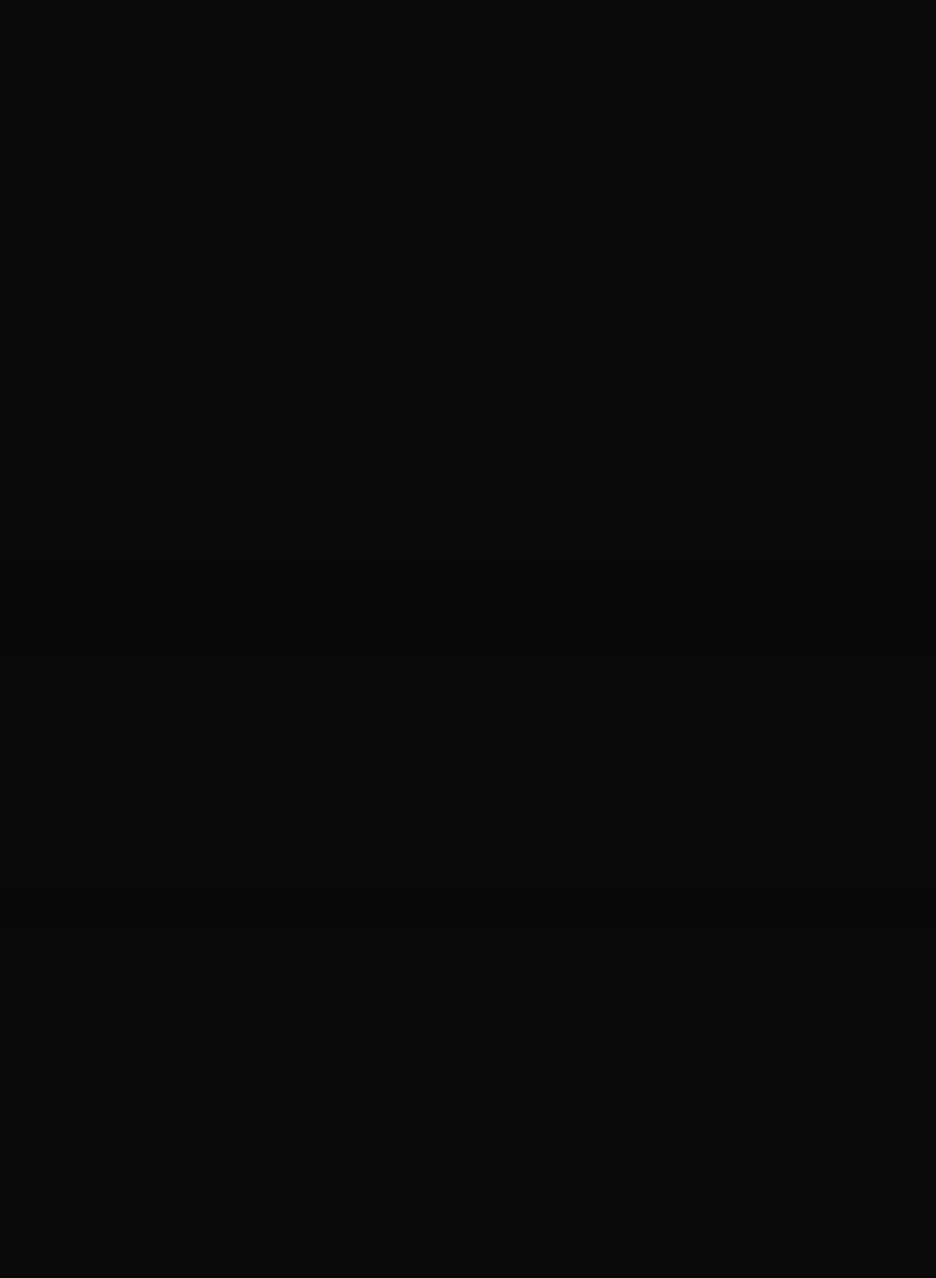
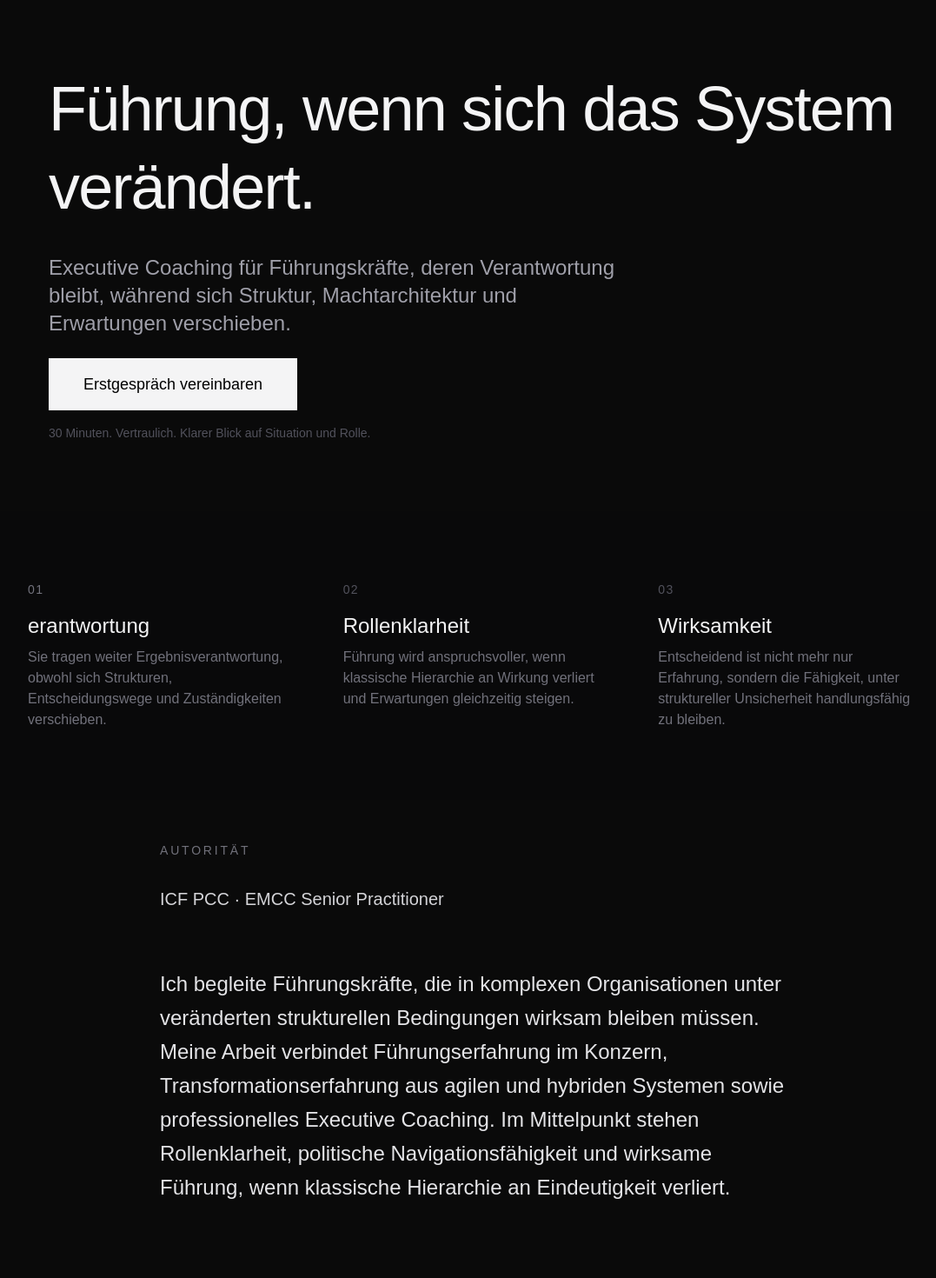
Before and after one commit to wolfgangtietz/coaching-landing, a Next.js app: page / in a window 1280 px wide. Shown: the top 1470 px of the page at 87% size, without its empty margins (96-1173 px from the left). Built offline with nearby package versions, Linux system fonts and the light colour scheme.

Commit message:
Improve layout spacing and contrast

```diff
--- a/app/page.tsx
+++ b/app/page.tsx
@@ -46,13 +46,12 @@ export default function Home() {
     <>
             <main className="min-h-screen">
         {/* Hero Section */}
-        <section className="min-h-[70vh] flex flex-col justify-center px-6 max-w-5xl mx-auto py-24">
-          <Reveal>
-            <h1 className="text-5xl md:text-7xl font-light tracking-tight mb-8 leading-tight">
+        <section className="flex flex-col px-6 max-w-5xl mx-auto py-20">
+            <h1 className="text-5xl md:text-7xl font-light tracking-tight mb-8 leading-tight text-zinc-100">
   Führung, wenn sich das System verändert.
 </h1>
 
-<p className="text-xl md:text-2xl text-zinc-400 font-light mb-12 max-w-2xl">
+<p className="text-xl md:text-2xl text-zinc-400 font-light mb-6 max-w-2xl">
   Executive Coaching für Führungskräfte, deren Verantwortung bleibt,
   während sich Struktur, Machtarchitektur und Erwartungen verschieben.
 </p>
@@ -69,19 +68,18 @@ export default function Home() {
     30 Minuten. Vertraulich. Klarer Blick auf Situation und Rolle.
   </p>
 </div>
-          </Reveal>
+
         </section>
 
         {/* Results Section */}
-        <section className="py-32 px-6 bg-zinc-950/50">
-          <div className="max-w-5xl mx-auto space-y-24">
-            <Reveal delay={200}>
+        <section className="py-20 px-6 bg-zinc-950/50">
+          <div className="max-w-5xl mx-auto">
    <div className="grid md:grid-cols-3 gap-16">
   <div>
-    <span className="block text-zinc-600 mb-4 text-sm tracking-widest uppercase">
+    <span className="block text-zinc-500 mb-4 text-sm tracking-widest uppercase">
       01
     </span>
-    <h3 className="text-2xl font-light mb-2">Verantwortung</h3>
+    <h3 className="text-2xl font-light mb-2 text-zinc-100">erantwortung</h3>
     <p className="text-zinc-500 font-light">
       Sie tragen weiter Ergebnisverantwortung, obwohl sich Strukturen,
       Entscheidungswege und Zuständigkeiten verschieben.
@@ -91,7 +89,7 @@ export default function Home() {
     <span className="block text-zinc-600 mb-4 text-sm tracking-widest uppercase">
       02
     </span>
-    <h3 className="text-2xl font-light mb-2">Rollenklarheit</h3>
+    <h3 className="text-2xl font-light mb-2 text-zinc-100">Rollenklarheit</h3>
     <p className="text-zinc-500 font-light">
       Führung wird anspruchsvoller, wenn klassische Hierarchie an Wirkung
       verliert und Erwartungen gleichzeitig steigen.
@@ -101,21 +99,19 @@ export default function Home() {
     <span className="block text-zinc-600 mb-4 text-sm tracking-widest uppercase">
       03
     </span>
-    <h3 className="text-2xl font-light mb-2">Wirksamkeit</h3>
+    <h3 className="text-2xl font-light mb-2 text-zinc-100">Wirksamkeit</h3>
     <p className="text-zinc-500 font-light">
       Entscheidend ist nicht mehr nur Erfahrung, sondern die Fähigkeit,
       unter struktureller Unsicherheit handlungsfähig zu bleiben.
     </p>
   </div>
-</div>
-
-            </Reveal>
+  </div>
           </div>
         </section>
 
         {/* Profile Section */}
-        <section className="py-32 px-6 max-w-3xl mx-auto">
-          <Reveal delay={300}>
+        <section className="py-12 px-6 max-w-3xl mx-auto">
+          <div>
             <div className="mb-16">
               <h2 className="text-zinc-500 text-sm tracking-[0.2em] uppercase mb-8">
                 Autorität
@@ -125,7 +121,7 @@ export default function Home() {
               </p>
             </div>
             <div className="space-y-6">
-              <p className="text-2xl font-light leading-relaxed">
+              <p className="text-2xl font-light leading-relaxed text-zinc-200">
   Ich begleite Führungskräfte, die in komplexen Organisationen unter
   veränderten strukturellen Bedingungen wirksam bleiben müssen. Meine
   Arbeit verbindet Führungserfahrung im Konzern, Transformationserfahrung
@@ -135,13 +131,13 @@ export default function Home() {
   Eindeutigkeit verliert.
 </p>
             </div>
-          </Reveal>
+          </div>
         </section>
 
         {/* Case Studies */}
-        <section className="py-32 px-6">
+        <section className="py-20 px-6">
           <div className="max-w-5xl mx-auto">
-            <h2 className="text-3xl font-light mb-16 text-center">
+            <h2 className="text-3xl font-light mb-16 text-center text-zinc-100">
   Typische Führungssituationen
 </h2>
             <Accordion items={caseStudies} />
```
